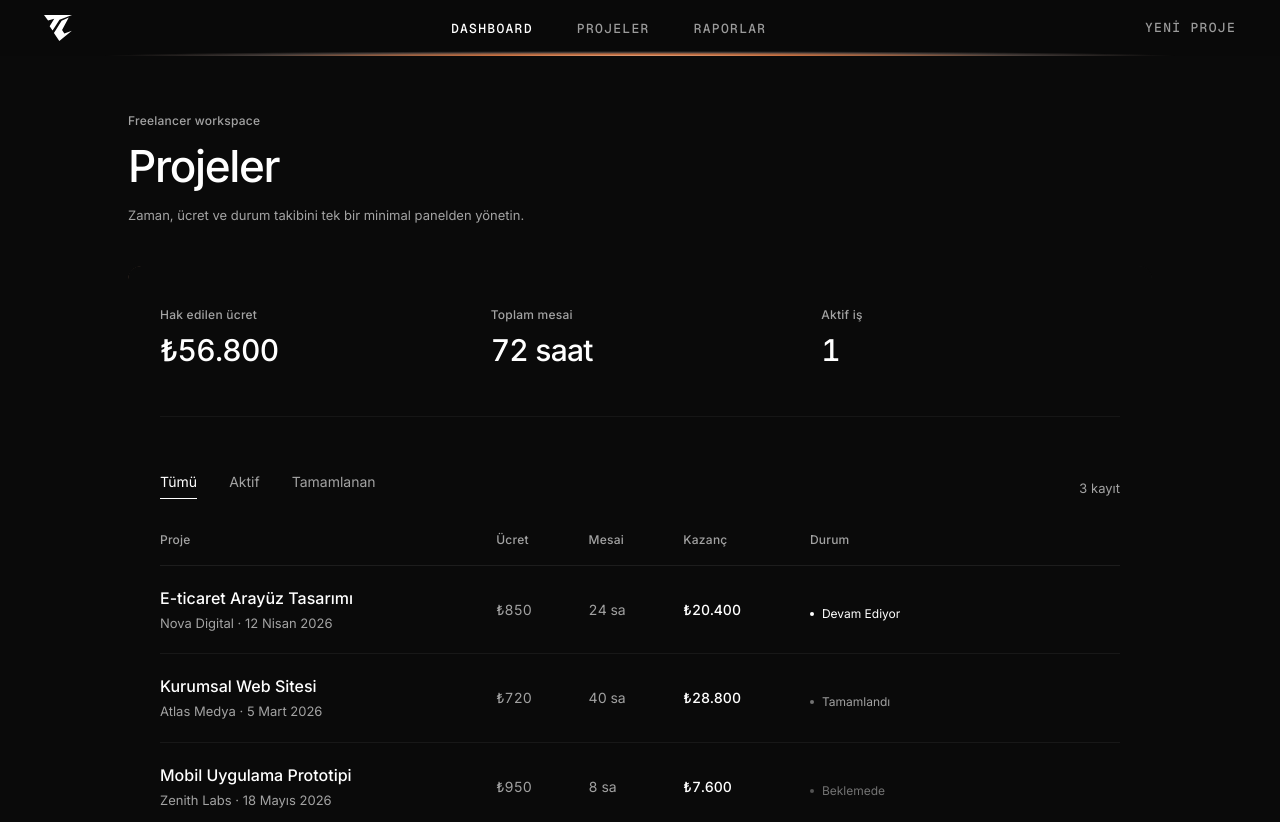
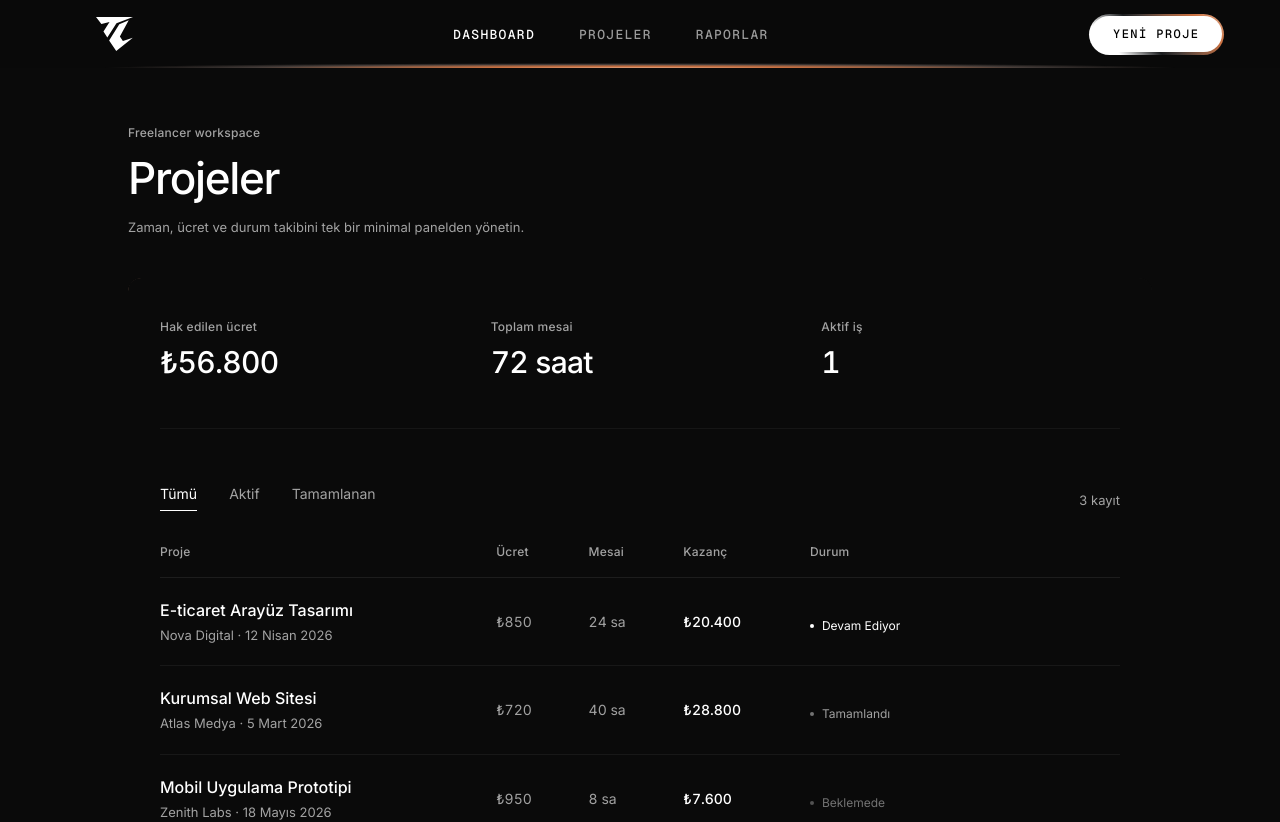
Before and after one commit to MachineX41/TimeCraft, a React (Vite) app: page / in a window 1280 px wide. Shown: the top 822 px of the page. Built offline with nearby package versions, Linux system fonts and the light colour scheme; a web font is replaced by a local one.

Commit message:
Update Navbar styles and layout for improved aesthetics and functionality. Adjust body and button dimensions, enhance hover effects, and refine padding for a more cohesive design. Modify Dashboard component to align with new Navbar height.

```diff
--- a/src/components/Navbar.jsx
+++ b/src/components/Navbar.jsx
@@ -50,8 +50,10 @@ export default function Navbar({ onAddProject }) {
           className="app-navbar__cta"
           aria-label="Yeni proje"
         >
-          <span className="app-navbar__cta-label">Yeni proje</span>
-          <IconPlus className="app-navbar__cta-icon h-4 w-4 md:hidden" />
+          <span className="app-navbar__cta-inner">
+            <span className="app-navbar__cta-label">Yeni proje</span>
+            <IconPlus className="app-navbar__cta-icon h-4 w-4 md:hidden" />
+          </span>
         </button>
 
         <button
--- a/src/index.css
+++ b/src/index.css
@@ -124,9 +124,9 @@ body {
   display: flex;
   align-items: center;
   justify-content: space-between;
-  gap: 1.5rem;
-  height: 3.5rem;
-  padding: 0 clamp(1.25rem, 4vw, 2.75rem);
+  gap: 2rem;
+  height: 4.25rem;
+  padding: 0 clamp(1.75rem, 5.5vw, 3.5rem);
   font-family: 'Geist Mono', ui-monospace, monospace;
   background: rgb(10 10 10 / 0.22);
   backdrop-filter: blur(20px) saturate(160%);
@@ -155,15 +155,14 @@ body {
 .app-navbar__brand {
   display: flex;
   align-items: center;
-  gap: 0.625rem;
   flex-shrink: 0;
-  color: #fff;
+  margin-left: clamp(1.25rem, 4vw, 2.5rem);
   text-decoration: none;
 }
 
 .app-navbar__logo-img {
   display: block;
-  height: 1.625rem;
+  height: 2.125rem;
   width: auto;
 }
 
@@ -210,25 +209,42 @@ body {
 }
 
 .app-navbar__cta {
+  position: relative;
+  padding: 2.5px;
+  border: none;
+  border-radius: 9999px;
+  background: linear-gradient(
+    225deg,
+    var(--color-rim-1) 0%,
+    var(--color-rim-2) 18%,
+    var(--color-rim-3) 34%,
+    var(--color-rim-4) 48%,
+    var(--color-rim-5) 58%,
+    #fff 82%,
+    #fff 100%
+  );
+  cursor: pointer;
+  transition: opacity 0.2s ease;
+}
+
+.app-navbar__cta:hover {
+  opacity: 0.92;
+}
+
+.app-navbar__cta-inner {
   display: inline-flex;
   align-items: center;
   justify-content: center;
   gap: 0.375rem;
-  padding: 0.375rem 0;
+  padding: 0.5625rem 1.375rem;
   font-family: inherit;
-  font-size: 0.8125rem;
+  font-size: 0.75rem;
   font-weight: 500;
-  letter-spacing: 0.1em;
+  letter-spacing: 0.12em;
   text-transform: uppercase;
-  color: rgb(163 163 163 / 0.95);
-  background: none;
-  border: none;
-  cursor: pointer;
-  transition: color 0.2s ease;
-}
-
-.app-navbar__cta:hover {
-  color: #fff;
+  color: #000;
+  background: #fff;
+  border-radius: 9999px;
 }
 
 .app-navbar__cta-icon {
@@ -327,12 +343,17 @@ body {
     gap: 0.875rem;
   }
 
+  .app-navbar__cta-inner {
+    padding: 0.5rem;
+  }
+
   .app-navbar__cta-label {
     display: none;
   }
 
   .app-navbar__cta-icon {
     display: block;
+    color: #000;
   }
 
   .app-navbar__menu-btn {
--- a/src/pages/Dashboard.jsx
+++ b/src/pages/Dashboard.jsx
@@ -23,7 +23,7 @@ export default function Dashboard({
     <div className="app-bg min-h-screen font-sans text-white antialiased">
       <Navbar onAddProject={onAddProject} />
 
-      <div className="flex min-h-screen flex-col pt-14">
+      <div className="flex min-h-screen flex-col pt-[4.25rem]">
         <main className="flex-1 px-6 py-10 lg:px-12 lg:py-14">
           <div className="mx-auto max-w-5xl">
             <p className="text-overline mb-3">Freelancer workspace</p>
```
